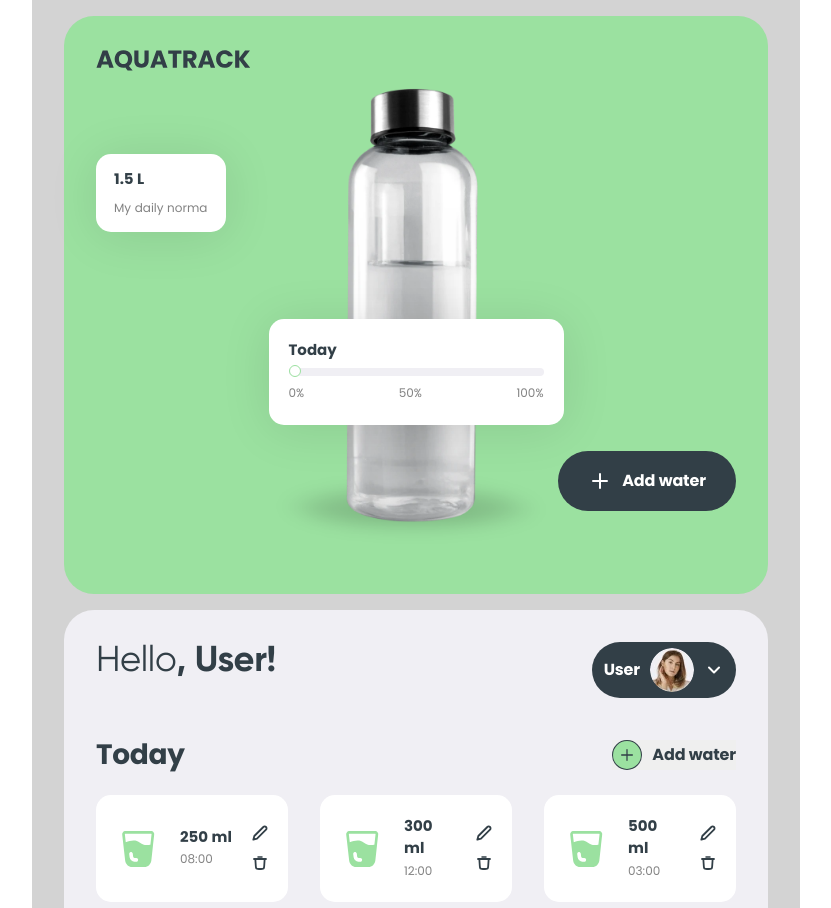
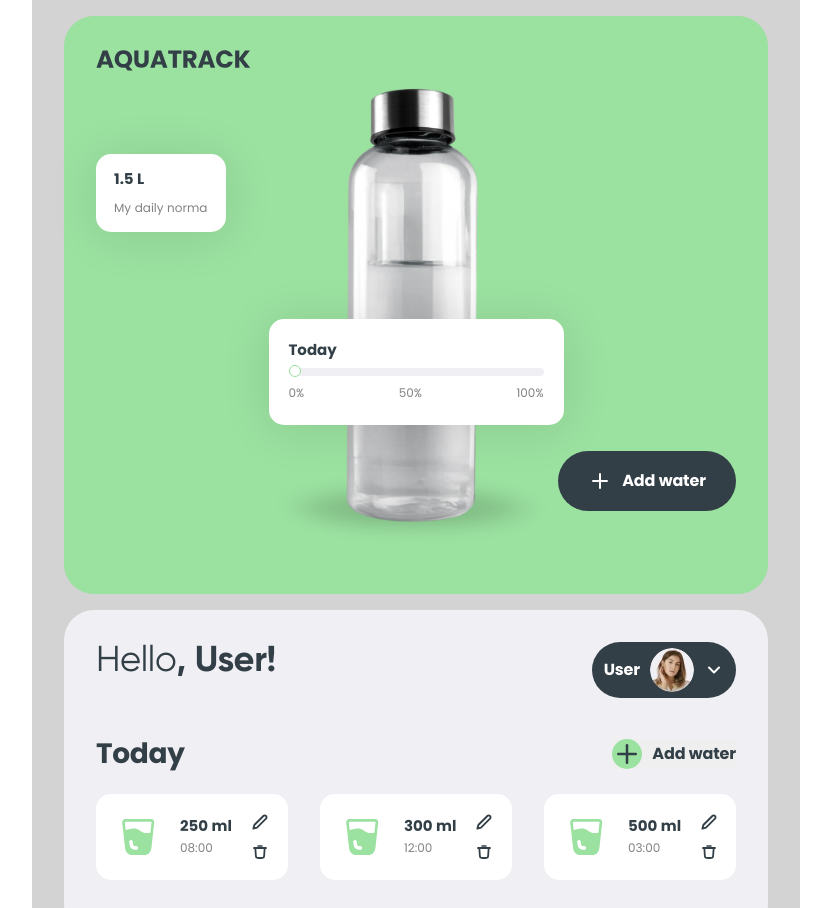
Before and after one commit to Serhii-Ivanchenko/Team-03-project-front, a React (Vite) app: page /tracker in a window 1280 px wide. Shown: the top 908 px of the page, without its empty margins (224-1055 px from the left). Built offline with nearby package versions, Linux system fonts and the light colour scheme.

Commit message:
fix all the issues

```diff
--- a/src/components/AddWaterButton/AddWaterButton.jsx
+++ b/src/components/AddWaterButton/AddWaterButton.jsx
@@ -7,7 +7,7 @@ const AddWaterButton = ({ onClick }) => {
   return (
     <button className={styles.addWaterButton} onClick={onClick}>
       <svg className={styles.icon}>
-        <use href={`${iconPlus}#icon-plus-in-circle`}></use>
+        <use href={`${iconPlus}#icon-plus`}></use>
       </svg>
       <span className={styles.text}>Add water</span>
     </button>
--- a/src/components/AddWaterButton/AddWaterButton.module.css
+++ b/src/components/AddWaterButton/AddWaterButton.module.css
@@ -18,11 +18,11 @@
   }
 
   .icon {
+    border-radius: 50%;
     width: 30px;
     height: 30px;
-    fill: #9BE1A0;
+    background-color: #9BE1A0;
     stroke: #323F47;
-
   }
 
   .text {
--- a/src/components/UserBar/UserBar.module.css
+++ b/src/components/UserBar/UserBar.module.css
@@ -6,13 +6,11 @@
     border-radius: 30px;
     background: #323F47;
     border: none;
-    margin-bottom: 40px;
   }
 
   @media only screen and (min-width: 768px) {
     .userBar {
       gap: 10px;
-      margin-bottom: 41px;
     }
 }
 
--- a/src/components/UserPanel/UserPanel.module.css
+++ b/src/components/UserPanel/UserPanel.module.css
@@ -2,6 +2,7 @@
     display: flex;
     flex-direction: column;
     gap: 20px;
+    margin-bottom: 40px;
   }
 
   @media only screen and (min-width: 768px) {
--- a/src/components/WaterItem/WaterItem.jsx
+++ b/src/components/WaterItem/WaterItem.jsx
@@ -10,12 +10,12 @@ const WaterItem = ({ quantity, time }) => {
         </svg>
       </div>
       <div className={styles.info}>
-        <span className={styles.quantity}>
-          {quantity} <span className={styles.unit}></span>
-        </span>
-        <span className={styles.time}>
-          {time} <span className={styles.unit}></span>
-        </span>
+        <p className={styles.quantity}>
+          {quantity}<span className={styles.unit}></span>
+        </p>
+        <p className={styles.time}>
+          {time}<span className={styles.unit}></span>
+        </p>
       </div>
       <div className={styles.actionIconsContainer}>
         <svg className={styles.iconAction}>
--- a/src/components/WaterItem/WaterItem.module.css
+++ b/src/components/WaterItem/WaterItem.module.css
@@ -56,6 +56,7 @@
   line-height: 1em;
   display: flex;
   align-items: baseline;
+  text-wrap: nowrap;
 }
 
 @media only screen and (min-width: 768px) {
@@ -71,6 +72,7 @@
   line-height: 1em;
   display: flex;
   align-items: baseline;
+  text-wrap: nowrap;
 }
 @media only screen and (min-width: 768px) {
   .time {
```
